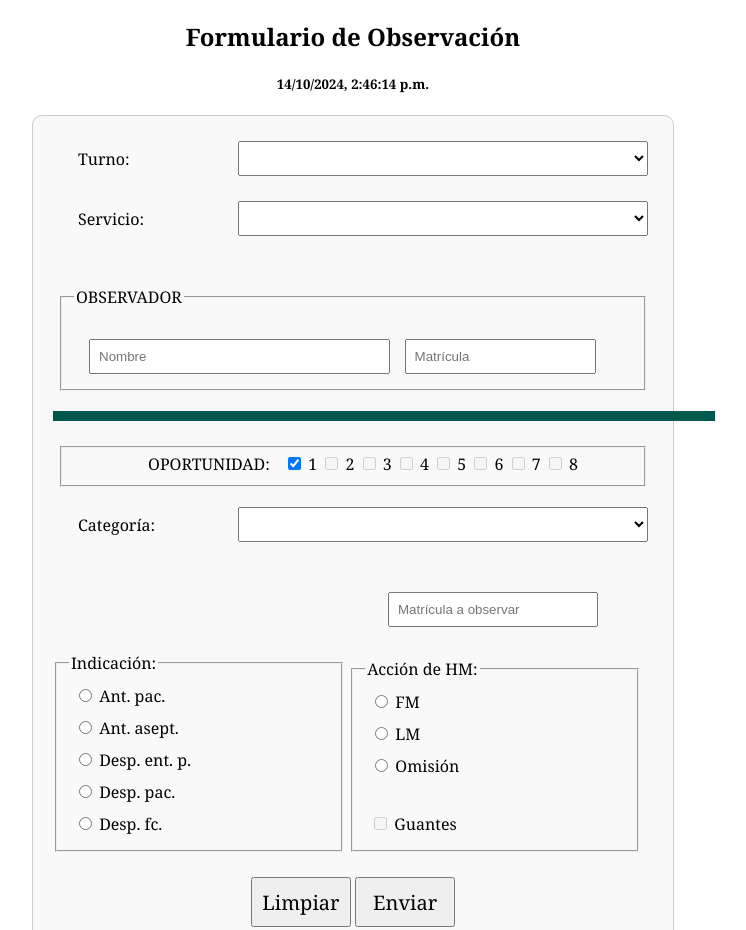
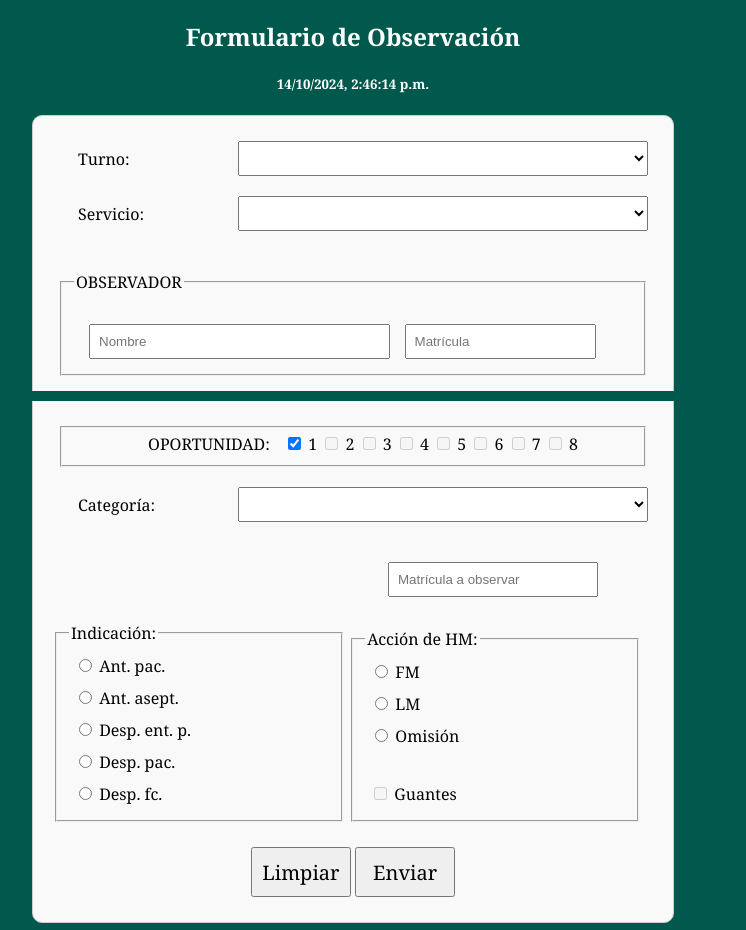
Before and after one commit to ciaeoax/HGZ-03, a plain HTML site: page index.html in a window 1280 px wide. Shown: the top 930 px of the page, without its empty margins (287-1033 px from the left). Drawn offline with Linux system fonts and the light colour scheme.

Commit message:
Update estilos.css

```diff
--- a/css/estilos.css
+++ b/css/estilos.css
@@ -1,7 +1,10 @@
 body{
+    background-color: #00594c;
     font-family: 'Georgia', sans-serif;
+    color: white;
 }
 .form-container {
+    color: black;
     max-width: 600px;
     margin: auto;
     padding: 20px;
@@ -11,7 +14,7 @@ body{
     font-family: 'Georgia', sans-serif;
 }
 .form-group {
-    margin-bottom: 15px;
+    margin-bottom: 10px;
     display: flex;
     align-items: center;
 }
@@ -87,3 +90,6 @@ input.radio{
 footer{
     font-family: Calibri, sans-serif;
 }
+.line{
+    margin-left: -35px;
+}
```
